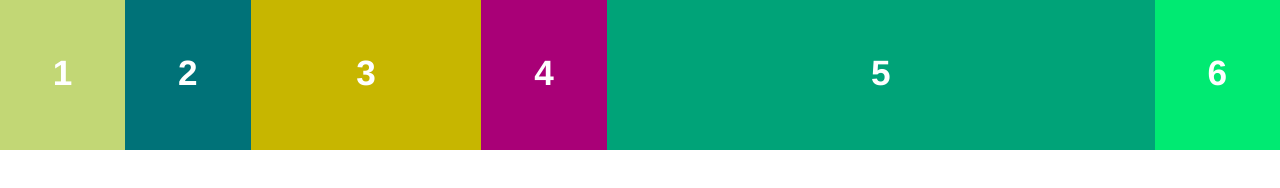
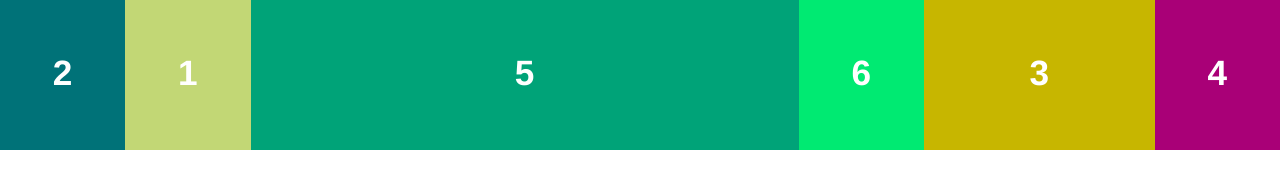
Before and after one commit to GeertHuls/flexbox-fundamentals, a plain HTML site: page index.html in a window 1280 px wide. Drawn offline with Linux system fonts and the light colour scheme.

Commit message:
Changing the order of list items using flex box

```diff
--- a/css/custom.css
+++ b/css/custom.css
@@ -23,9 +23,9 @@ ul li {
 	text-align: center;
 }
 
-ul li:first-child { background: #c2d775; }
-ul li:nth-child(2) { background: #007278; }
-ul li:nth-child(3) { background: #c7b600; flex-grow:2; } /* gives this specific element more width */
-ul li:nth-child(4) { background: #a90077; }
-ul li:nth-child(5) { background: #00a378; flex-grow:5; } /* also more width for this one */
-ul li:last-child { background: #00ea72; }
+ul li:first-child { background: #c2d775; order:2;}
+ul li:nth-child(2) { background: #007278; order:1; }
+ul li:nth-child(3) { background: #c7b600; flex-grow:2; order:5; } /* gives this specific element more width */
+ul li:nth-child(4) { background: #a90077; order:6; }
+ul li:nth-child(5) { background: #00a378; flex-grow:5; order:3; } /* also more width for this one */
+ul li:last-child { background: #00ea72; order:4; }
```
